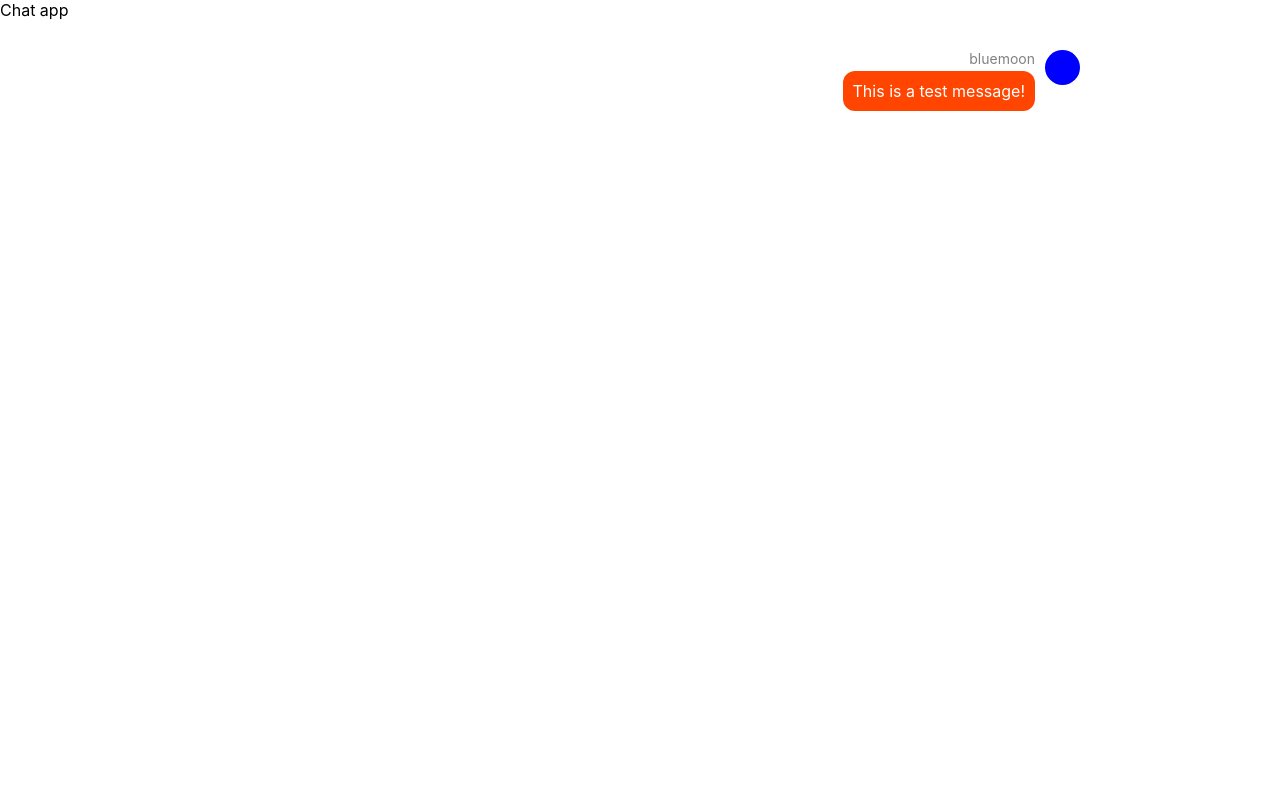
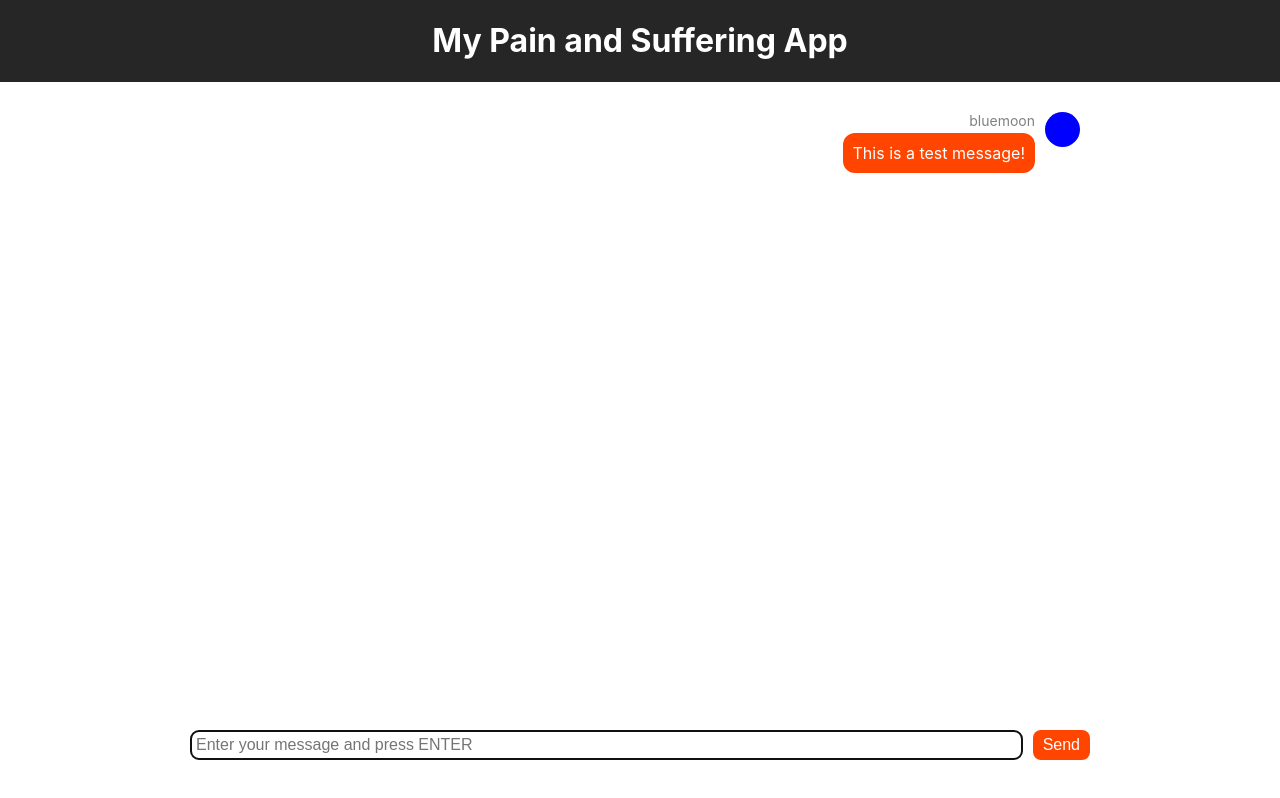
Before and after one commit to AnteSesar/algebra-seminar, a React (Create React App) app: page / in a window 1280 px wide. Built offline with nearby package versions, Linux system fonts and the light colour scheme.

Commit message:
did a input thing

```diff
--- a/src/App.js
+++ b/src/App.js
@@ -1,7 +1,8 @@
 import './App.css';
 import './components/Messages';
 import Messages from './components/Messages';
-import React from 'react';
+import React, { Component } from 'react';
+import Input from './components/input';
 
 function randomName() {
   const adjectives = ["autumn", "hidden", "bitter", "misty", "silent", "empty", "dry", "dark", "summer", "icy", "delicate", "quiet", "white", "cool", "spring", "winter", "patient", "twilight", "dawn", "crimson", "wispy", "weathered", "blue", "billowing", "broken", "cold", "damp", "falling", "frosty", "green", "long", "late", "lingering", "bold", "little", "morning", "muddy", "old", "red", "rough", "still", "small", "sparkling", "throbbing", "shy", "wandering", "withered", "wild", "black", "young", "holy", "solitary", "fragrant", "aged", "snowy", "proud", "floral", "restless", "divine", "polished", "ancient", "purple", "lively", "nameless"];
@@ -33,14 +34,26 @@
     }
   }
 
+  onSendMessage = (message) => {
+    const messages = this.state.messages
+    messages.push({
+      text: message,
+      member: this.state.member
+    })
+    this.setState({messages: messages})
+  }
+
   render() {
     return (
       <div className="App">
-        Chat app
+        <div className="App-header">
+        <h1>My Pain and Suffering App</h1>
+      </div>
         <Messages
           messages={this.state.messages}
           currentMember={this.state.member}
         />
+        <Input onSendMessage={this.onSendMessage}/>
       </div>
     );
   }
--- /dev/null
+++ b/src/components/input.js
@@ -0,0 +1,38 @@
+import {Component} from "react";
+import React from "react";
+
+class Input extends Component {
+  state = {
+    text: ""
+  }
+
+  onChange(e) {
+    this.setState({text: e.target.value});
+  }
+
+  onSubmit(e) {
+    e.preventDefault();
+    this.setState({text: ""});
+    this.props.onSendMessage(this.state.text);
+  }
+
+  render() {
+    return (
+      <div className="Input">
+        <form onSubmit={e => this.onSubmit(e)}>
+          <input
+            onChange={e => this.onChange(e)}
+            value={this.state.text}
+            type="text"
+            placeholder="Enter your message and press ENTER"
+            autoFocus={true}
+          />
+          <button>Send</button>
+        </form>
+      </div>
+    );
+  }
+
+}
+
+export default Input;
```
